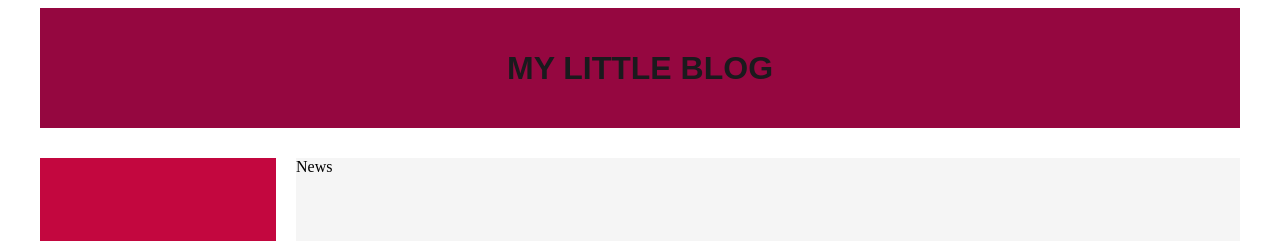
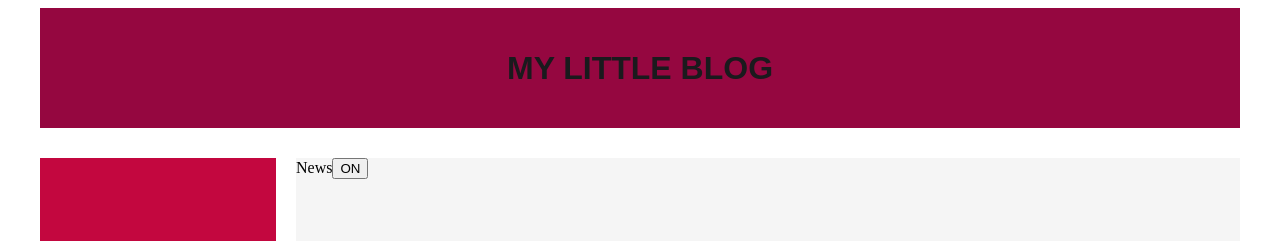
Before and after one commit to tpostolyuk/socialnetworkPrj, a React (Create React App) app: page /news in a window 1280 px wide. Shown: the top 241 px of the page. Built offline with nearby package versions, Linux system fonts and the light colour scheme.

Commit message:
Created a folder for post/postsboard/posts and etc

```diff
--- a/src/components/News/News.js
+++ b/src/components/News/News.js
@@ -1,12 +1,29 @@
 import React from 'react';
 import classes from './News.module.css'
 
-const News = () => {
+
+class News extends React.Component {
+  constructor() {
+    super();
+    this.state = {
+      isToggleOn: true
+    }
+    this.updateState = this.updateState.bind(this);
+  }
+  updateState() {
+
+    this.setState({
+      isToggleOn: !this.state.isToggleOn
+    })
+  }
+  render() {
     return (
         <div className = {classes.newsWrapper}>
             News
+          <button onClick = {this.updateState}>{this.state.isToggleOn ? 'ON' : 'OFF'}</button>
         </div>
     );
+  }
 }
 
 export default News;
--- a/src/components/Profile/Profile.js
+++ b/src/components/Profile/Profile.js
@@ -1,7 +1,7 @@
 import React from 'react';
 import classes from './Profile.module.css';
-import Description from './profileDescription.js';
-import PostsBoard from './PostsBoard';
+import Description from './ProfileDescription/profileDescription';
+import PostsBoard from './MyPost/PostsBoard';
 
 
 const Profile = () => {
```
Also changed, not shown: src/components/Profile/MyPost/Post.js (renamed from src/components/Profile/Post.js), src/components/Profile/MyPost/Post.module.css (renamed from src/components/Profile/Post.module.css), src/components/Profile/MyPost/Posts.js (renamed from src/components/Profile/Posts.js), src/components/Profile/MyPost/Posts.module.css (renamed from src/components/Profile/Posts.module.css), src/components/Profile/MyPost/PostsBoard.js (renamed from src/components/Profile/PostsBoard.js), src/components/Profile/ProfileDescription/profileDescription.js (renamed from src/components/Profile/profileDescription.js), src/components/Profile/ProfileDescription/profileDescription.module.css (renamed from src/components/Profile/profileDescription.module.css).
